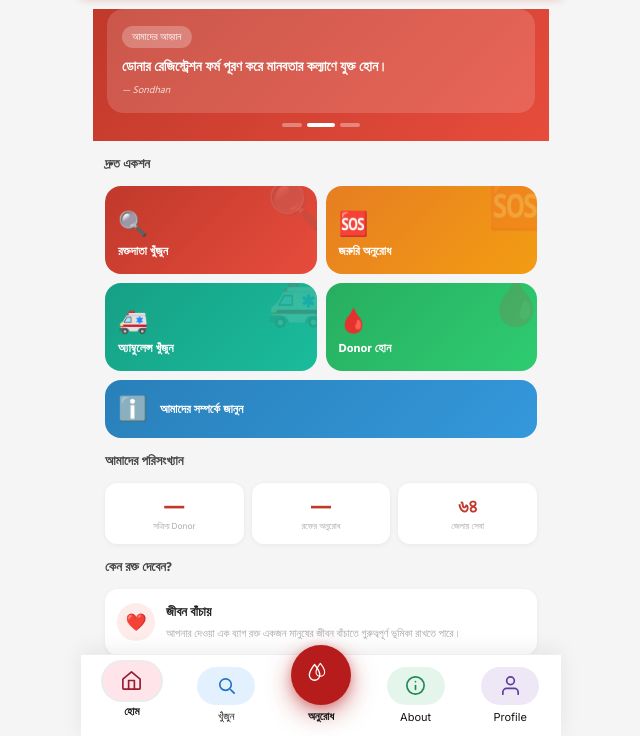
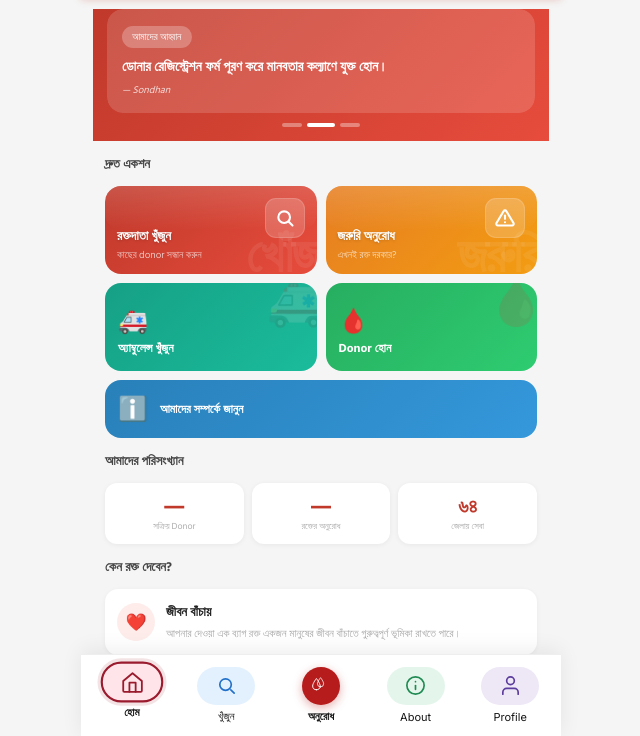
Before and after one commit to Kayes2323/Life-Drop, a plain HTML site: page index.html in a window 1280 px wide. Shown: the part 61-797 px from the top of the page, without its empty margins (319-959 px from the left). Drawn offline with Linux system fonts and the light colour scheme; no server answers.

Commit message:
Add files via upload

```diff
--- a/index.html
+++ b/index.html
@@ -27,6 +27,22 @@
 .lr-card p{font-size:12px;color:#888;font-family:'Hind Siliguri',sans-serif;margin-bottom:16px;line-height:1.6}
 .lr-btn{display:block;padding:12px;background:linear-gradient(135deg,#c0392b,#e74c3c);color:#fff;border-radius:11px;font-size:14px;font-weight:700;text-decoration:none;font-family:'Hind Siliguri',sans-serif;margin-bottom:8px}
 .lr-cancel{background:none;border:none;color:#aaa;font-size:13px;cursor:pointer;font-family:'Hind Siliguri',sans-serif}
+.ac-v2{position:relative;overflow:hidden;justify-content:flex-end;padding:12px 12px 11px;gap:0}
+
+/* Glass shine at top */
+.ac-v2::before{content:'';position:absolute;top:0;left:0;right:0;height:50%;background:linear-gradient(180deg,rgba(255,255,255,0.14) 0%,rgba(255,255,255,0) 100%);pointer-events:none;border-radius:inherit}
+
+/* Icon box — top right */
+.ac-v2-icon{position:absolute;top:12px;right:12px;width:40px;height:40px;border-radius:11px;background:rgba(255,255,255,0.18);display:flex;align-items:center;justify-content:center;border:1px solid rgba(255,255,255,0.15)}
+.ac-v2-icon svg{width:20px;height:20px}
+
+/* Ghost text background */
+.ac-v2-bg-text{position:absolute;right:-3px;bottom:-8px;font-size:50px;font-weight:800;color:rgba(255,255,255,0.07);letter-spacing:-2px;line-height:1;pointer-events:none;font-family:'Hind Siliguri',sans-serif;user-select:none}
+
+/* Bottom content */
+.ac-v2-bottom{position:relative;z-index:1}
+.ac-v2 .ac-label{font-size:13px;font-weight:700;color:white;text-shadow:0 1px 3px rgba(0,0,0,0.18);margin:0;font-family:'Hind Siliguri',sans-serif}
+.ac-v2-sub{font-size:10px;color:rgba(255,255,255,0.70);margin-top:3px;font-family:'Hind Siliguri',sans-serif}
 </style>
 </head>
 <body>
@@ -83,15 +99,32 @@
     <div class="section" style="padding:12px 12px 0">
       <div class="sec-title">দ্রুত একশন</div>
       <div class="action-grid">
-        <button class="ac red" onclick="goGuarded('search.html')">
-          <div class="ac-bg">🔍</div>
-          <div class="ac-icon">🔍</div>
-          <div class="ac-label">রক্তদাতা খুঁজুন</div>
+        <button class="ac red ac-v2" onclick="goGuarded('search.html')">
+          <div class="ac-v2-icon">
+            <svg viewBox="0 0 24 24" fill="none" stroke="white" stroke-width="2.5" stroke-linecap="round">
+              <circle cx="11" cy="11" r="7"/>
+              <path d="M16.5 16.5L21 21"/>
+            </svg>
+          </div>
+          <div class="ac-v2-bg-text">খোঁজ</div>
+          <div class="ac-v2-bottom">
+            <div class="ac-label">রক্তদাতা খুঁজুন</div>
+            <div class="ac-v2-sub">কাছের donor সন্ধান করুন</div>
+          </div>
         </button>
-        <button class="ac orange" onclick="goGuarded('request.html')">
-          <div class="ac-bg">🆘</div>
-          <div class="ac-icon">🆘</div>
-          <div class="ac-label">জরুরি অনুরোধ</div>
+        <button class="ac orange ac-v2" onclick="goGuarded('request.html')">
+          <div class="ac-v2-icon">
+            <svg viewBox="0 0 24 24" fill="none" stroke="white" stroke-width="2.5" stroke-linecap="round">
+              <path d="M10.29 3.86L1.82 18a2 2 0 001.71 3h16.94a2 2 0 001.71-3L13.71 3.86a2 2 0 00-3.42 0z"/>
+              <line x1="12" y1="9" x2="12" y2="13"/>
+              <line x1="12" y1="17" x2="12.01" y2="17"/>
+            </svg>
+          </div>
+          <div class="ac-v2-bg-text">জরুরি</div>
+          <div class="ac-v2-bottom">
+            <div class="ac-label">জরুরি অনুরোধ</div>
+            <div class="ac-v2-sub">এখনই রক্ত দরকার?</div>
+          </div>
         </button>
         <button class="ac teal" onclick="goGuarded('ambulance.html')">
           <div class="ac-bg">🚑</div>
--- a/style.css
+++ b/style.css
@@ -54,7 +54,12 @@ body{font-family:'Inter','Hind Siliguri',sans-serif;background:#f5f5f5;color:#22
   transform:translateY(0);
   transition:transform .22s ease;
 }
-.bnav-item.active{transform:translateY(-5px)}
+.bnav-item.active{transform:translateY(-4px)}
+.bnav-item .bnav-pill{transition:transform .25s cubic-bezier(0.34,1.56,0.64,1)}
+.bnav-item.active .bnav-pill{transform:scale(1.08)}
+.bnav-center.active{transform:translateY(-4px)}
+.bnav-center .bc-btn{transition:transform .25s cubic-bezier(0.34,1.56,0.64,1)}
+.bnav-center.active .bc-btn{transform:scale(1.12)}
 .bnav-pill{
   display:flex;
   align-items:center;
@@ -71,7 +76,11 @@ body{font-family:'Inter','Hind Siliguri',sans-serif;background:#f5f5f5;color:#22
 .bnav-item--search .bnav-pill{background:#E3F1FF;color:#2270C9}
 .bnav-item--about .bnav-pill{background:#E4F6EC;color:#1F8A52}
 .bnav-item--profile .bnav-pill{background:#EDE7F6;color:#5C3D9E}
-.bnav-item.active .bnav-pill{box-shadow:0 0 0 2px rgba(0,0,0,.08)}
+.bnav-item.active .bnav-pill{box-shadow:none}
+.bnav-item--home.active .bnav-pill{border:2.5px solid #9B1B2E;box-shadow:0 0 0 3px rgba(155,27,46,0.12)}
+.bnav-item--search.active .bnav-pill{border:2.5px solid #2270C9;box-shadow:0 0 0 3px rgba(34,112,201,0.12)}
+.bnav-item--about.active .bnav-pill{border:2.5px solid #1F8A52;box-shadow:0 0 0 3px rgba(31,138,82,0.12)}
+.bnav-item--profile.active .bnav-pill{border:2.5px solid #5C3D9E;box-shadow:0 0 0 3px rgba(92,61,158,0.12)}
 .bnav-item.active .bl{font-weight:700}
 .bl{
   font-size:11px;
@@ -98,23 +107,22 @@ body{font-family:'Inter','Hind Siliguri',sans-serif;background:#f5f5f5;color:#22
   transform:translateY(0);
   transition:transform .22s ease;
 }
-.bnav-center.active{transform:translateY(-5px)}
 .bc-btn{
-  width:60px;
-  height:60px;
+  width:38px;
+  height:38px;
   border-radius:50%;
   background:#B71C1C;
   display:flex;
   align-items:center;
   justify-content:center;
   color:#fff;
-  margin-top:-30px;
+  margin-top:0;
   flex-shrink:0;
-  box-shadow:0 8px 24px rgba(183,28,28,.5),0 2px 10px rgba(183,28,28,.28);
-  transition:transform .12s ease,background .12s ease;
+  box-shadow:0 3px 10px rgba(183,28,28,.35);
+  transition:transform .25s cubic-bezier(0.34,1.56,0.64,1),background .12s ease;
 }
 .bnav-center:active .bc-btn{transform:scale(.95)}
-.bnav-center .bnav-svg{width:28px;height:28px}
+.bnav-center .bnav-svg{width:20px;height:20px}
 .bnav-center .bl{font-size:11px;color:#141414;font-weight:600;font-family:'Hind Siliguri','Inter',sans-serif}
 .bnav-center.active .bc-btn{background:#991515;box-shadow:0 9px 26px rgba(183,28,28,.55)}
 .bnav-center.active .bl{font-weight:700}
```
